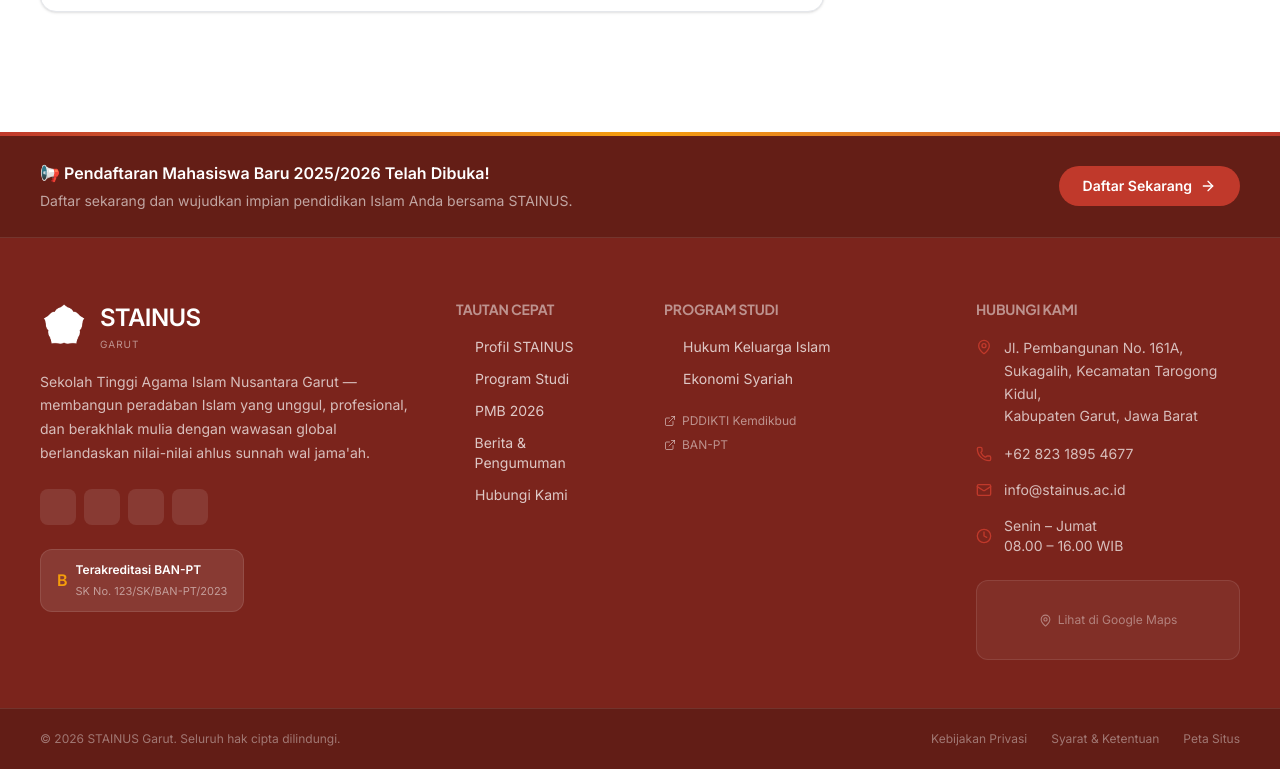
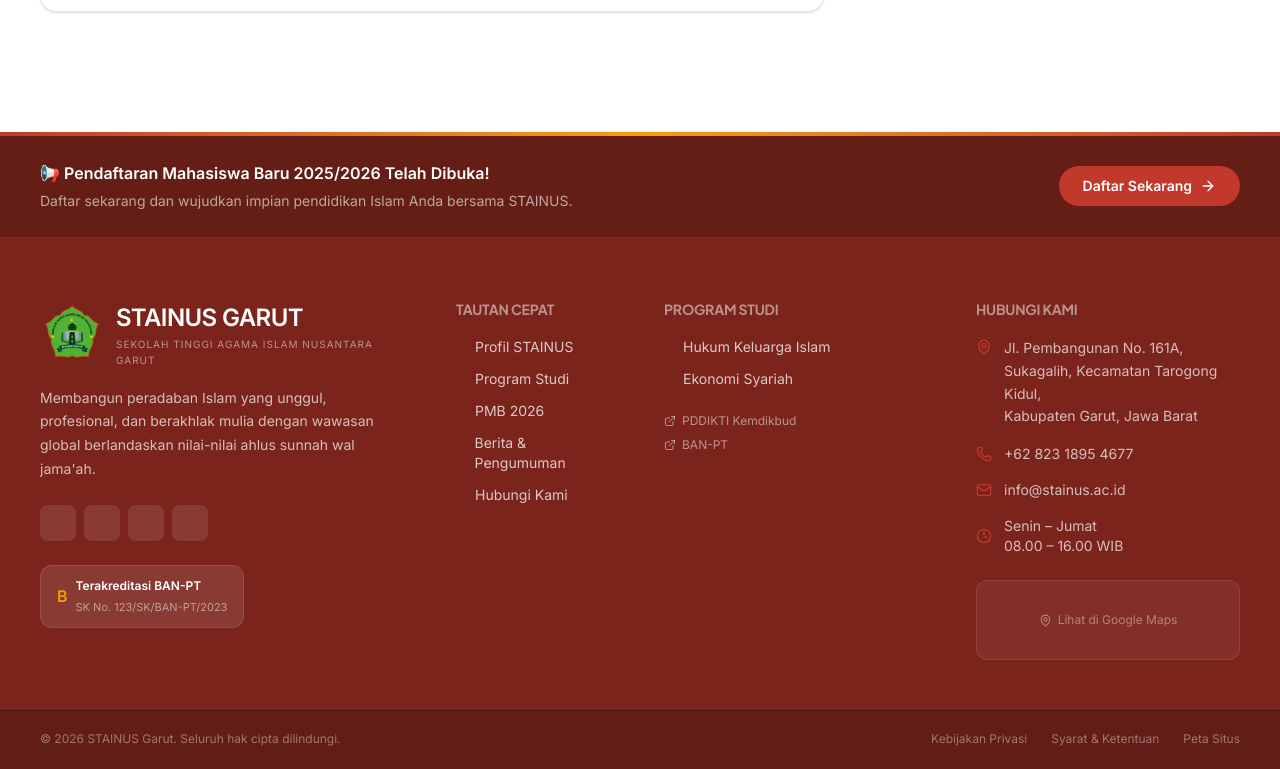
Before and after one commit to mirzajebret/stainus, a Next.js app: page /admissions in a window 1280 px wide. Shown: the part 1685-2454 px from the top of the page. Built offline with nearby package versions, Linux system fonts and the light colour scheme.

Commit message:
Update Footer.tsx

```diff
--- a/src/components/layout/Footer.tsx
+++ b/src/components/layout/Footer.tsx
@@ -90,17 +90,17 @@
               <Image
                 src="/images/LOGO-STAINUS-GARUT.png"
                 alt="Logo STAINUS"
-                width={48}
-                height={48}
-                className="object-contain brightness-0 invert"
+                width={64}
+                height={64}
+                className="object-contain"
               />
               <div className="leading-none">
-                <span className="font-extrabold text-2xl tracking-tight block">STAINUS</span>
-                <span className="text-[10px] text-white/50 tracking-widest uppercase">Garut</span>
+                <span className="font-extrabold text-2xl tracking-tight block">STAINUS GARUT</span>
+                <span className="text-[10px] text-white/50 tracking-widest uppercase">Sekolah Tinggi Agama Islam Nusantara Garut</span>
               </div>
             </div>
             <p className="text-white/70 text-sm leading-relaxed mb-6">
-              Sekolah Tinggi Agama Islam Nusantara Garut — membangun peradaban Islam yang unggul,
+              Membangun peradaban Islam yang unggul,
               profesional, dan berakhlak mulia dengan wawasan global berlandaskan nilai-nilai ahlus sunnah wal jama'ah.
             </p>
 
```
